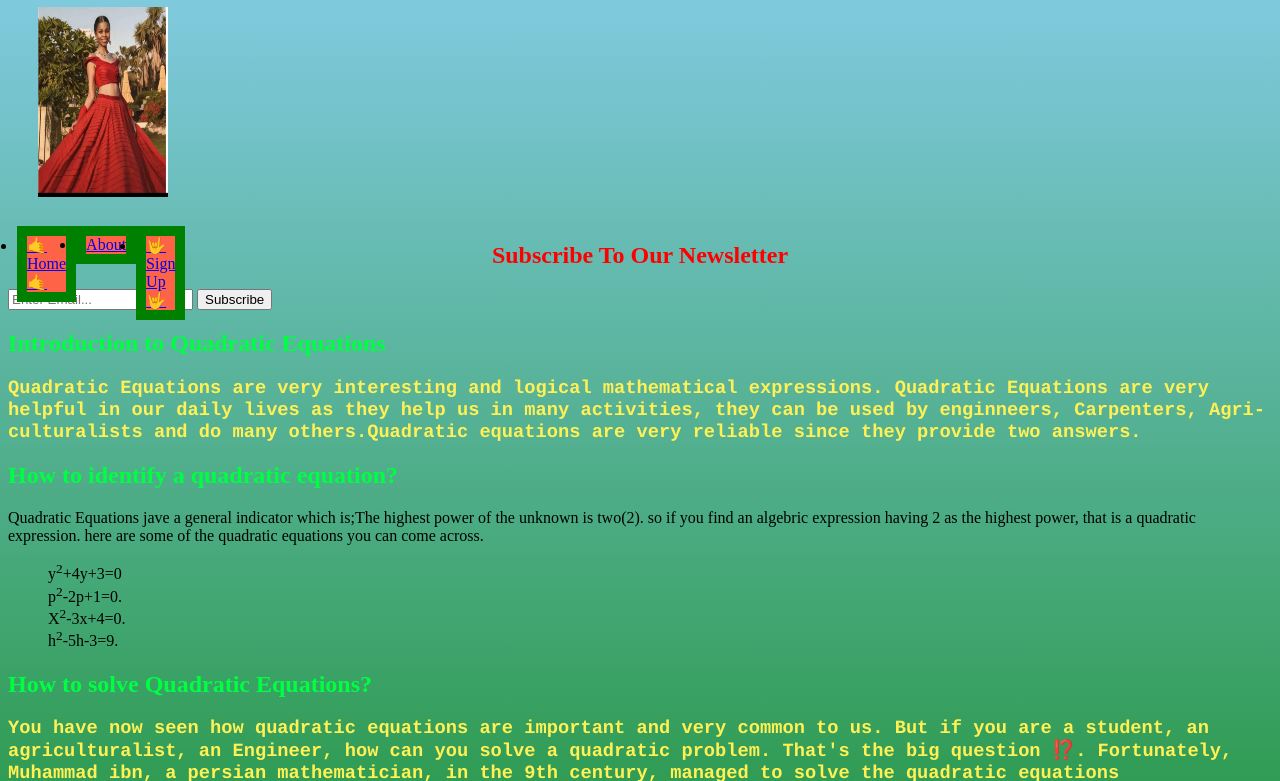
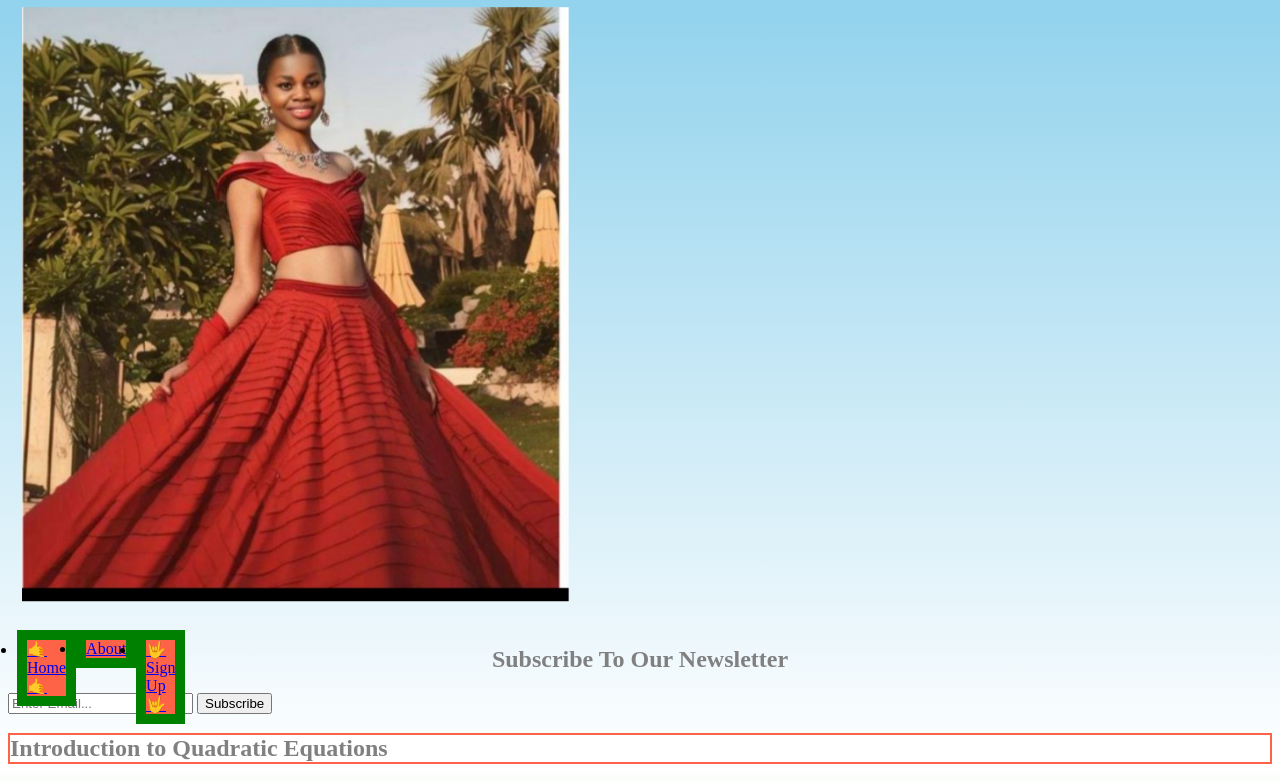
Before and after one commit to StuartWalker-creator/Trace, a plain HTML site: page index.html in a window 1280 px wide. Shown: the part 73-854 px from the top of the page. Drawn offline with Linux system fonts and the light colour scheme.

Commit message:
Update and.stuart.css

```diff
--- a/and.stuart.css
+++ b/and.stuart.css
@@ -1,6 +1,6 @@
-body{background:linear-gradient(skyblue,green);}
-h4{color:blue;font-family:arial;text-align:center;}
-h1{color:red;text-align:center;display:block;}
+body{background:linear-gradient(skyblue,white,green);}
+h4{color:blue;font-family:helvetica;text-align:center;}
+h1{color:grey;text-align:center;display:block;}
 nav{width: 10%;
 height: 5px;}
 ul{
@@ -37,10 +37,10 @@ margin:0px;
     background-color:#00ff18;
 }
 
-h3{color:#fff155;font-family:courier;font-size:500px:}
+h3{color:#fff155;font-family: helvetica;font-size:500px:}
 
-h2{color:#00ff42; background-color:white:border:1px solid green;}
-p1{color:#ff00f1; background-color:#1c15ff;font-family:courier;font-size:25px}
+h2{color:gray; background-color:white;border:2px solid tomato; }
+p1{color:#ff00f1; background-color:#1c15ff;font-family:verdana;font-size:25px}
 p1: hover{background-color:tomato;}
 
 
@@ -49,19 +49,19 @@ p1: hover{background-color:tomato;}
 footer{background-color:yellow;
 text-align:center;}
 
-newsletter container {height:160px;width:30px;}
+newsletter container {height:340px;width:30px;}
 
 
-img{width:130px;height: 190px;transform:translate(30px,0px);
+img{width:455px;height: 500px;transform:translate(30px,0px);
    animation-name:img;
-   animation-duration:4s;
+   animation-duration:9s;
    animation-delay:1s;}
 
 @keyframes img{
-    0%{width:130px;height: 190px;transform:translate(30px,0px);
+    0%{width:455px;height: 500px;transform:translate(30px,0px);
    }
-    25%{width:230px;height: 200px;transform:translate(-30px,5px);
+    25%{width:300px;height:400px;transform:translate(-30px,5px);
    }
-    50%{width:250px;height: 190px;transform:translate(15px,0px);
+    50%{width:555px;height:600px;transform:translate(15px,0px);
    }
 }
```
